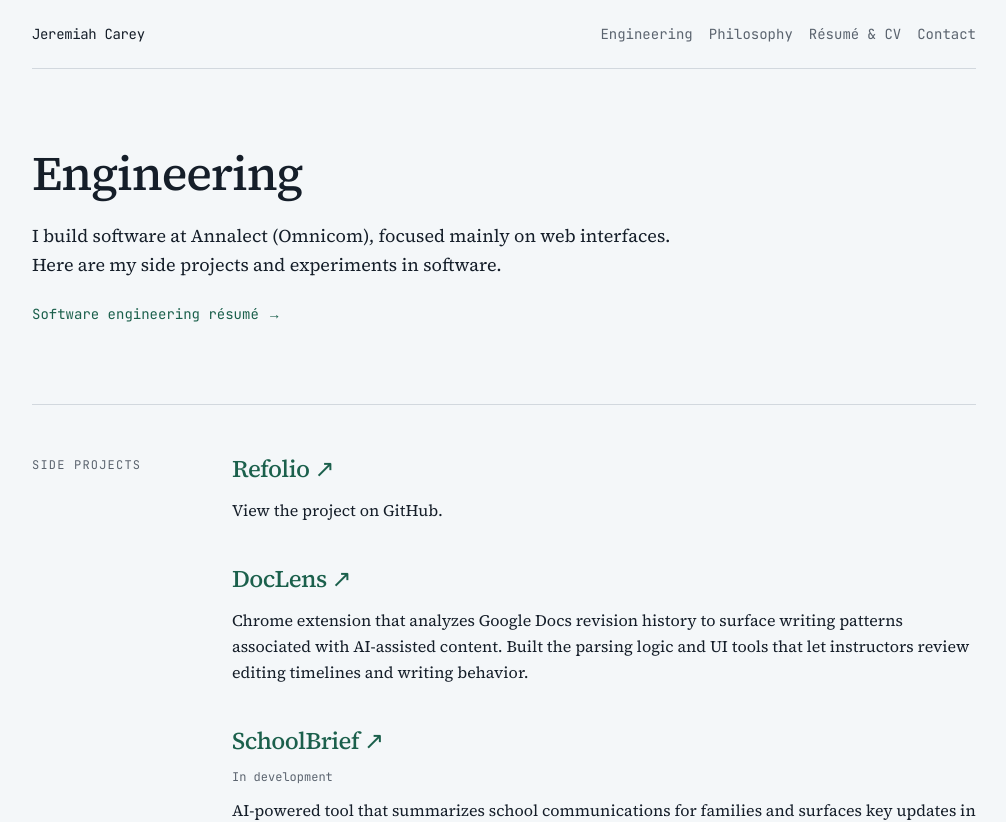
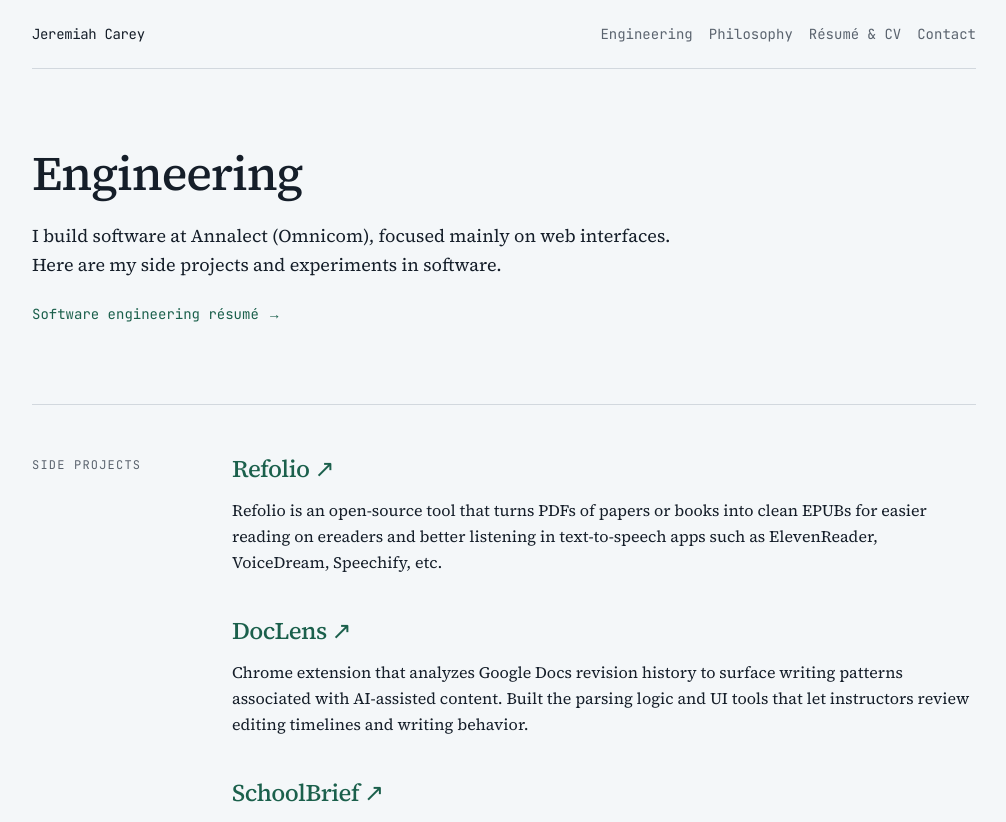
Before and after one commit to jeremiahcarey/personal-site, a Next.js app: page /engineering in a window 1280 px wide. Shown: the top 822 px of the page, without its empty margins (136-1142 px from the left). Built offline with nearby package versions, Linux system fonts and the light colour scheme.

Commit message:
Add refolio description

```diff
--- a/app/engineering/page.tsx
+++ b/app/engineering/page.tsx
@@ -14,7 +14,7 @@ const projects: { name: string; href: string; description: string; status?: stri
   {
     name: 'Refolio',
     href: 'https://github.com/jeremiahcarey/refolio',
-    description: 'View the project on GitHub.',
+    description: 'Refolio is an open-source tool that turns PDFs of papers or books into clean EPUBs for easier reading on ereaders and better listening in text-to-speech apps such as ElevenReader, VoiceDream, Speechify, etc.',
   },
   ...resume.projects,
 ]
```
